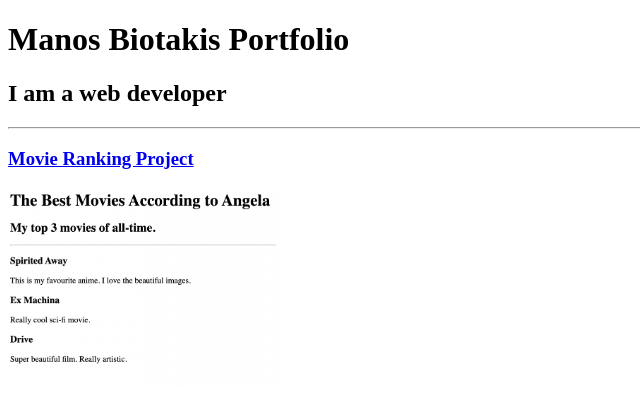
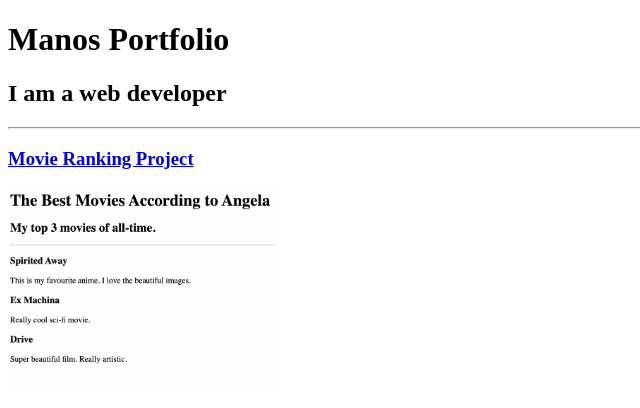
Before and after one commit to open-u-gr/html-portfolio, a plain HTML site: page index.html in a window 1280 px wide. Shown: the top 408 px of the page, without its empty margins (0-640 px from the left). Drawn offline with Linux system fonts and the light colour scheme.

Commit message:
Update index.html

```diff
--- a/index.html
+++ b/index.html
@@ -6,7 +6,7 @@
     <title>Manos Biotakis Portfolio</title>
 </head>
 <body>
-    <h1>Manos Biotakis Portfolio</h1>
+    <h1>Manos Portfolio</h1>
     <h2>I am a web developer</h2>
     <hr/>
     <h3><a href="./public/movie-ranking.html">Movie Ranking Project</a></h3>
```
